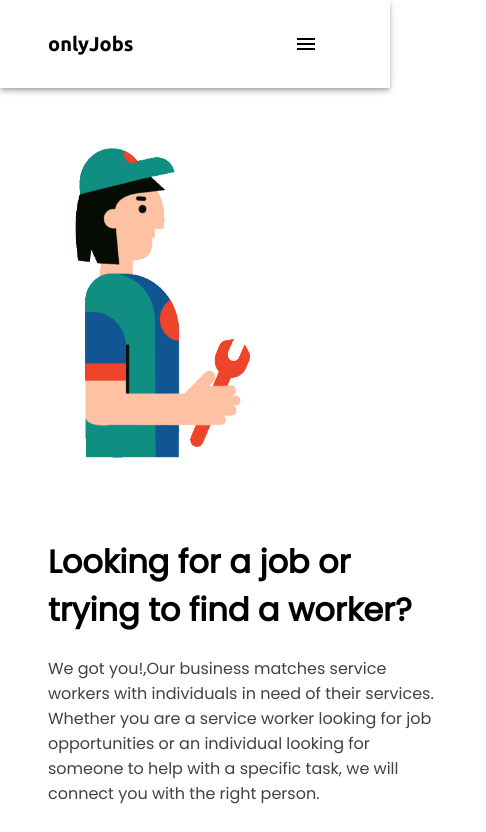
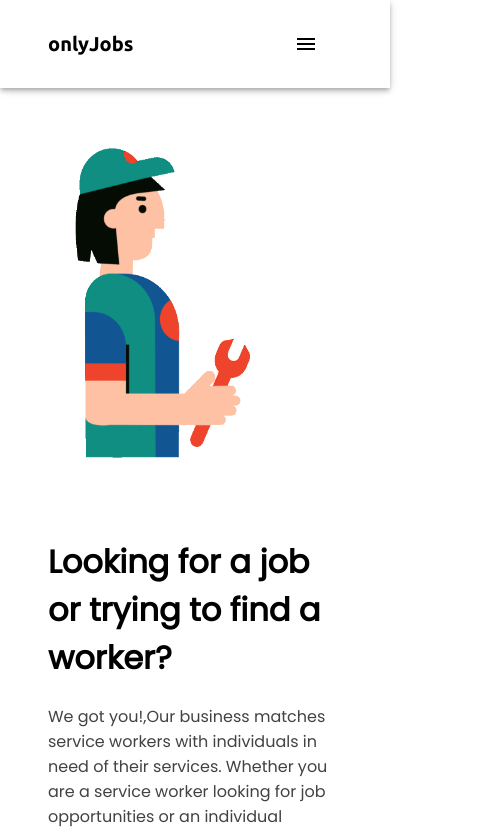
Before and after one commit to muhammadkeyton/onlyjobs, a Next.js app: page / in a window 390 px wide. Shown: the top 832 px of the page, 486 px wide, since content can reach past the window. Built offline with nearby package versions, Linux system fonts and the light colour scheme.

Commit message:
remove  media query 100vw to screens less than 1000px

```diff
--- a/styles/landingPage.module.css
+++ b/styles/landingPage.module.css
@@ -109,18 +109,3 @@
   justify-content: center;
   cursor: pointer;
 }
-
-
-@media screen and (max-width:1000px) {
-    .heroContainer{
-        width:100vw;
-    }
-
-    .servicesContainer{
-        width:100vw;
-    }
-
-    .footer{
-        width:100vw;
-    }
-}
```
